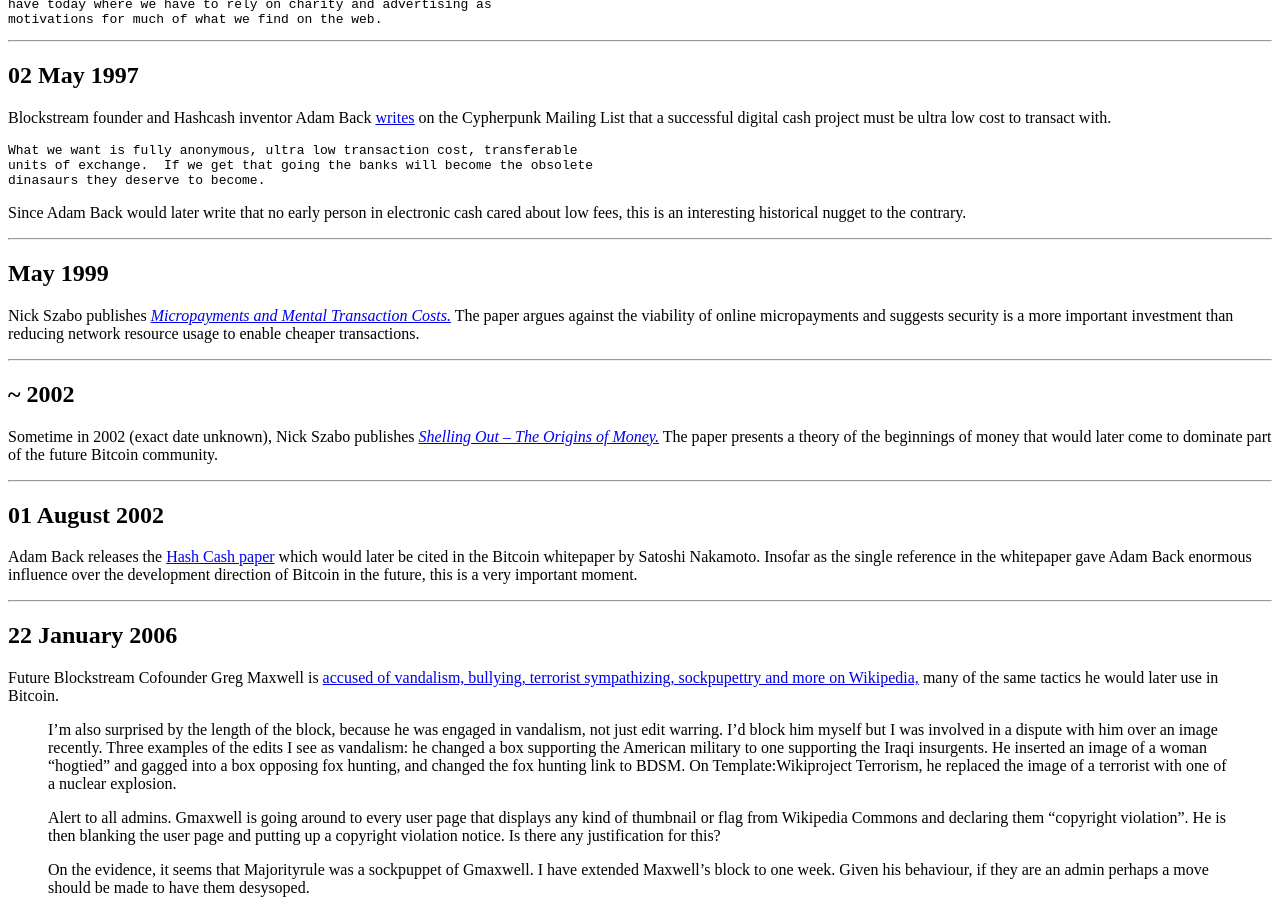
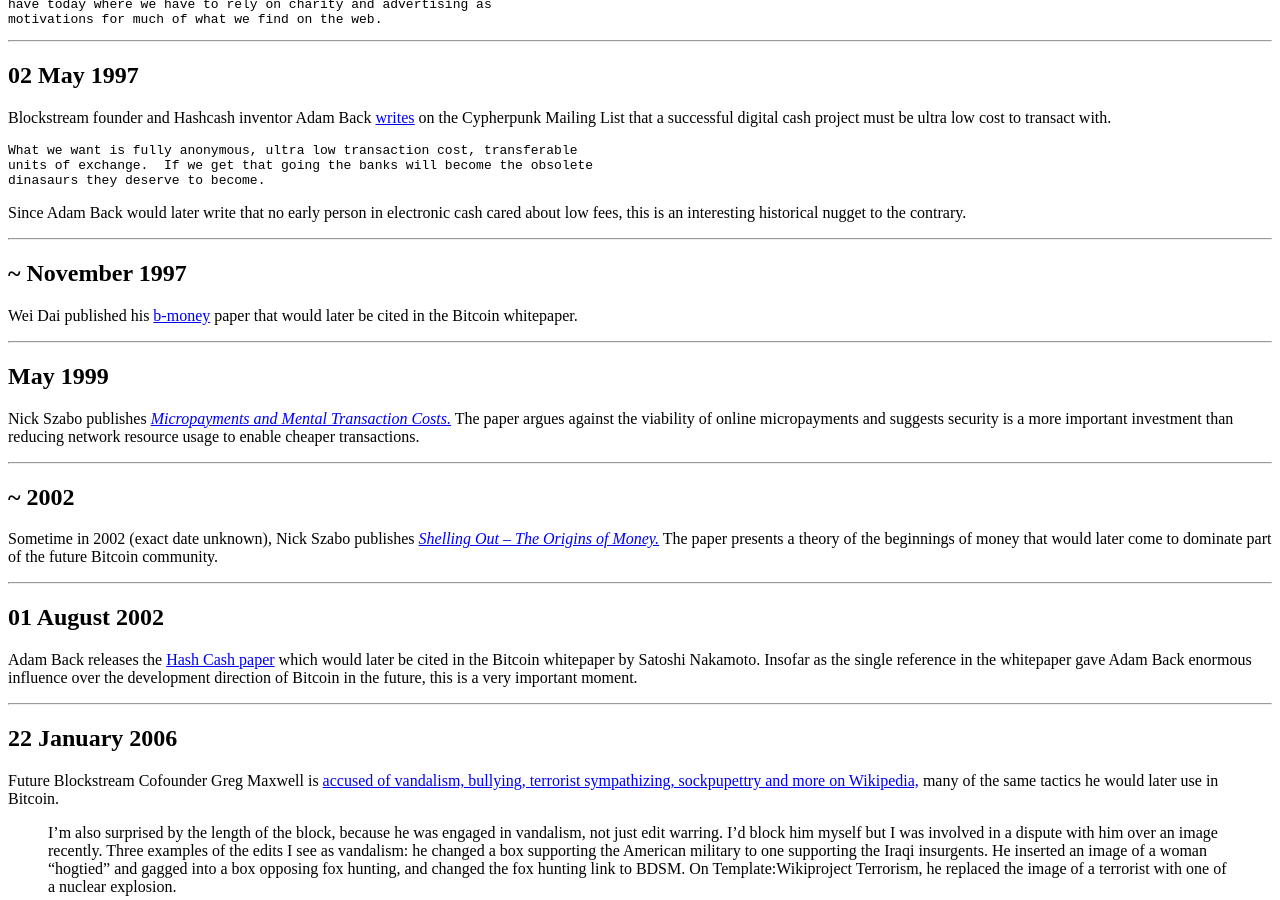
Before and after one commit to derykmakgill/website, a Jekyll site: the page built from testbtc.md, in a window 1280 px wide and 900 px high, scrolled down 2464 px. Built offline with Jekyll 4.4.1, drawn with Linux system fonts in a browser that asks for light colours; a script that is not in the unit is left out.

Commit message:
Update testbtc.md

````diff
--- a/testbtc.md
+++ b/testbtc.md
@@ -133,6 +133,12 @@
 ```
 
 Since Adam Back would later write that no early person in electronic cash cared about low fees, this is an interesting historical nugget to the contrary.
+
+---
+
+## ~ November 1997
+
+Wei Dai published his [b-money](http://www.weidai.com/bmoney.txt) paper that would later be cited in the Bitcoin whitepaper.
 
 ---
 
````
